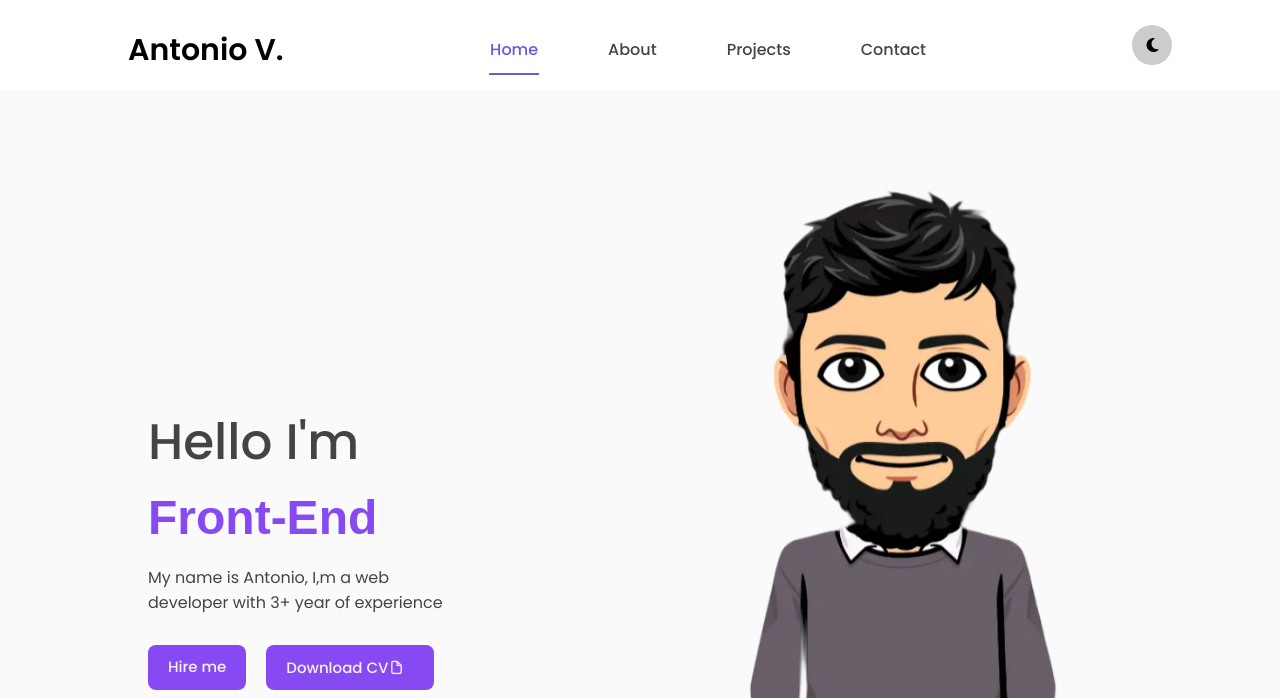
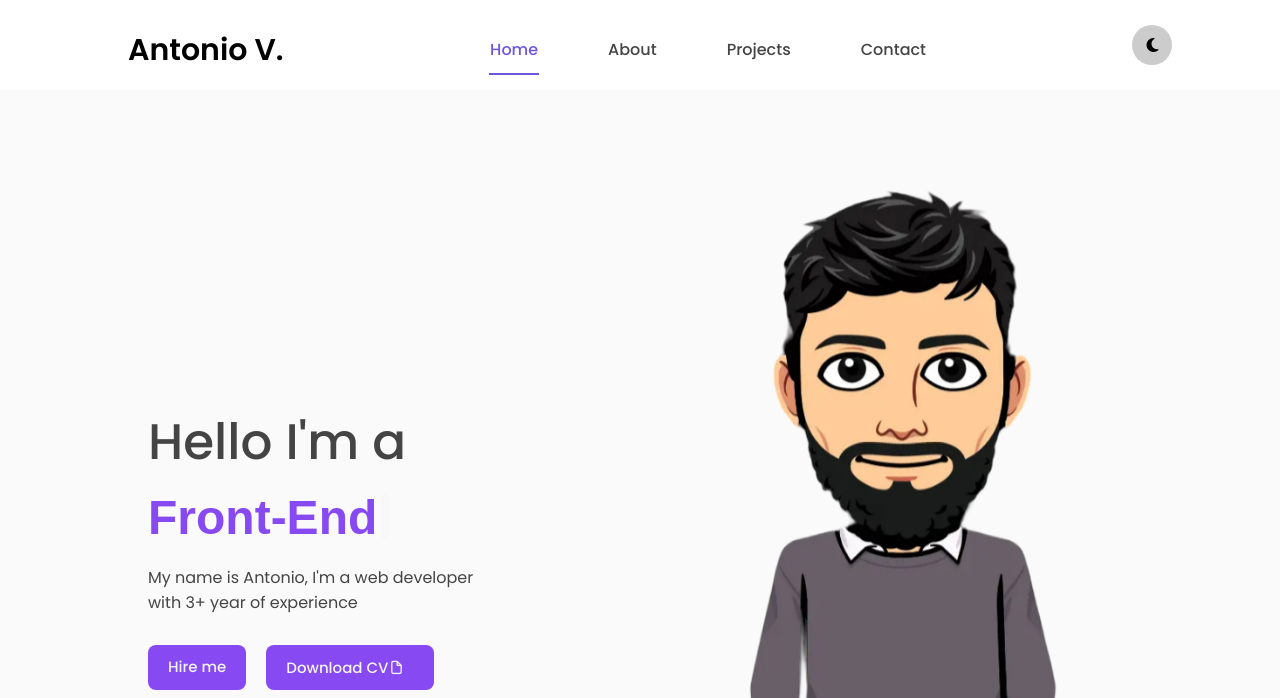
Before and after one commit to AntonioVilaV/AntonioVilaV.github.io, a plain HTML site: page index.html in a window 1280 px wide. Shown: the top 698 px of the page. Drawn offline with nearby package versions, Linux system fonts and the light colour scheme; a web font is replaced by a local one.

Commit message:
fix copy in title

```diff
--- a/index.html
+++ b/index.html
@@ -55,14 +55,14 @@
                 <div class="featured-box">
                     <div class="featured-text">
                         <div class="hello">
-                            <p>Hello I'm</p>
+                            <p>Hello I'm a</p>
                         </div>
                         <div class="featured-name">
                             <span class="typedText"></span>
                         </div>
                         <div class="text-info">
                             <p>
-                                My name is Antonio, I,m a web developer with 3+ year of experience
+                                My name is Antonio, I'm a web developer with 3+ year of experience
                             </p>
                         </div>
                         <div class="text-btn">
```
